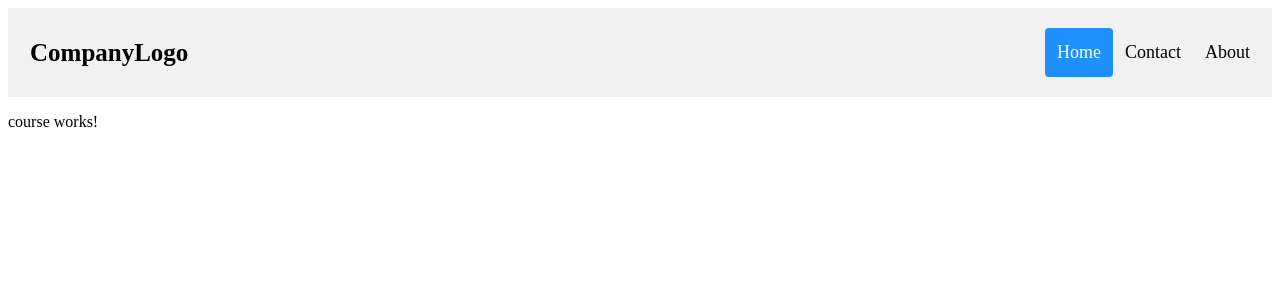
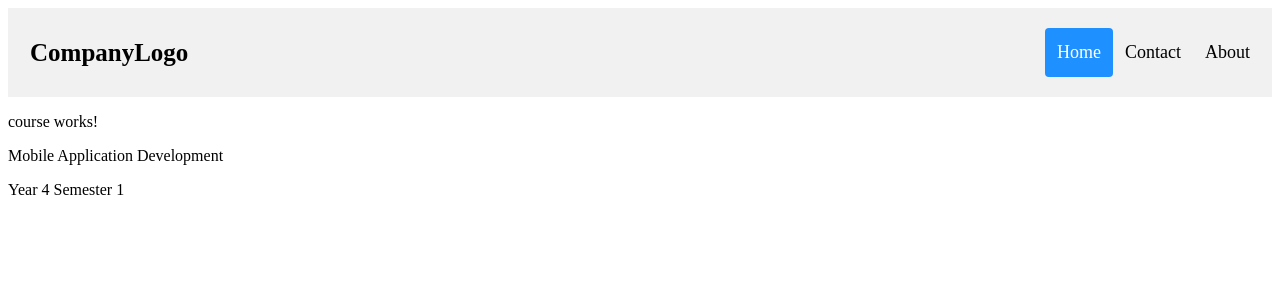
Before and after one commit to UdaraDananjaya/Angular_Project, an Angular app: page /course/1 in a window 1280 px wide. Shown: the top 300 px of the page. Built offline with nearby package versions, Linux system fonts and the light colour scheme.

Commit message:
Change Course Comp

```diff
--- a/src/app/Services/course.service.ts
+++ b/src/app/Services/course.service.ts
@@ -19,4 +19,8 @@ export class CourseService {
       { id: 2, name: 'Enterprise Application Development', description: 'Year 4 Semester 2' }
     ];
   }
+
+  getCourseDetails(id: number): Course {
+    return this.getAll().find((course: Course) => course.id === id)!;
+  }
 }
--- a/src/app/course.service.ts
+++ b/src/app/course.service.ts
@@ -4,6 +4,9 @@ import { Injectable } from '@angular/core';
   providedIn: 'root'
 })
 export class CourseService {
+  getAll(): any {
+    throw new Error('Method not implemented.');
+  }
 
   constructor() { }
 }
--- a/src/app/course/course.component.html
+++ b/src/app/course/course.component.html
@@ -1 +1,6 @@
 <p>course works!</p>
+
+<div>
+    <p>{{ course?.name }}</p>
+    <p>{{ course?.description }}</p>
+  </div>
--- a/src/app/course/course.component.ts
+++ b/src/app/course/course.component.ts
@@ -1,11 +1,22 @@
-import { Component } from '@angular/core';
-
+import { Component, OnInit } from '@angular/core';
+import { Course } from '../model/Course';
+import { CourseService } from '../Services/course.service';
+import { CommonModule } from '@angular/common';
+import { ActivatedRoute, RouterModule } from '@angular/router';
 @Component({
   selector: 'app-course',
-  imports: [],
+  imports: [CommonModule,RouterModule],
   templateUrl: './course.component.html',
   styleUrl: './course.component.css'
 })
-export class CourseComponent {
+export class CourseComponent implements OnInit {
+course: Course| undefined;
+  constructor(private route: ActivatedRoute ,private courseService: CourseService) {
+    //console.log(this.route.snapshot.paramMap.get('id')); //  /routename
+  }
 
+  ngOnInit(): void {
+    const id = this.route.snapshot.paramMap.get('id');
+    this.course = this.courseService.getCourseDetails(Number(id));
+  }
 }
```
